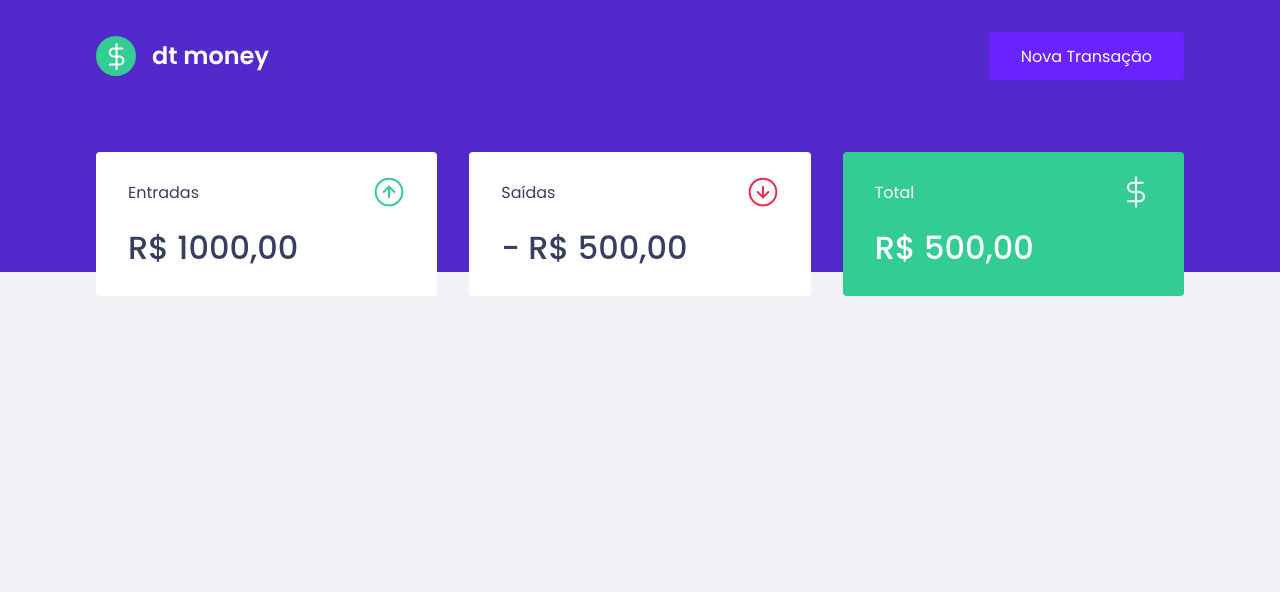
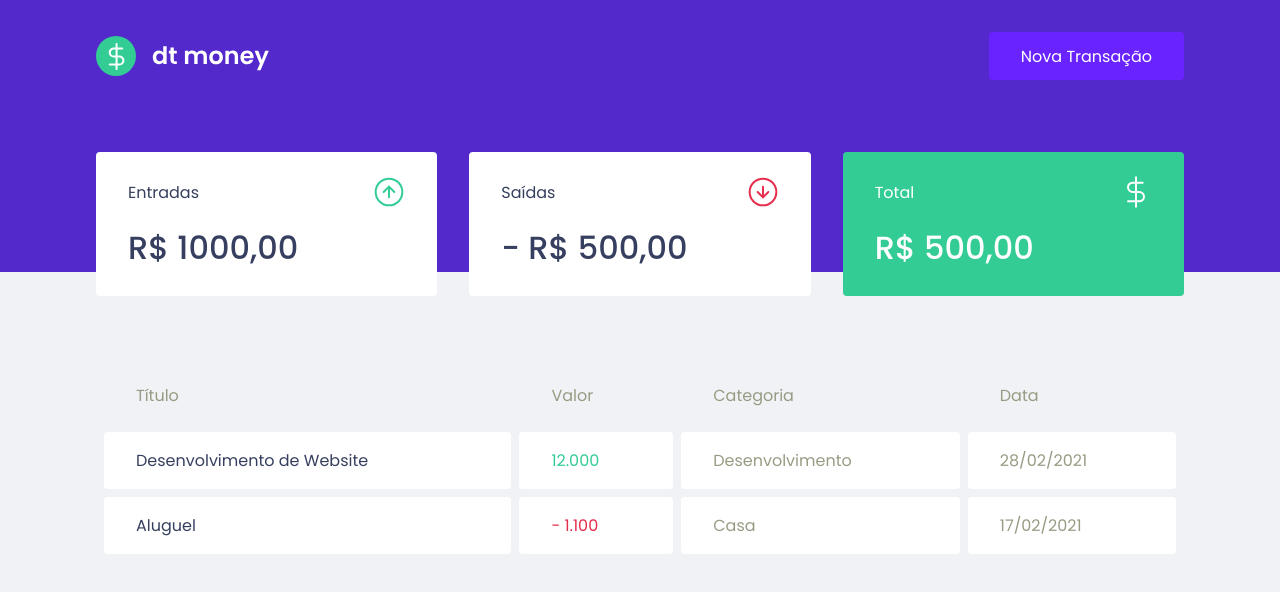
Before and after one commit to dionysoleao/my-money, a React (Create React App) app: page / in a window 1280 px wide. Shown: the top 592 px of the page. Built offline with nearby package versions, Linux system fonts and the light colour scheme.

Commit message:
Estilização da TransactionsTable

```diff
--- a/src/components/Dashboard/index.tsx
+++ b/src/components/Dashboard/index.tsx
@@ -1,11 +1,13 @@
 import { Container } from "./styles";
 import { Summary } from "../Summary/index";
+import { TransactionsTable } from "../TransactionsTable";
 
 export function Dashboard(){
 
     return(
         <Container>
             <Summary />
+            <TransactionsTable />
         </Container>
     )
 }
--- /dev/null
+++ b/src/components/TransactionsTable/index.tsx
@@ -0,0 +1,33 @@
+import { Container } from "./styles"
+
+export function TransactionsTable () {
+    return(
+        <Container>
+            <table>
+                <thead>
+                    <tr>
+                        <th>Título</th>
+                        <th>Valor</th>
+                        <th>Categoria</th>
+                        <th>Data</th>
+                    </tr>
+                </thead>
+                <tbody>
+                    <tr>
+                        <td>Desenvolvimento de Website</td>
+                        <td className="deposit">12.000</td>
+                        <td>Desenvolvimento</td>
+                        <td>28/02/2021</td>
+                    </tr>
+                    <tr>
+                        <td>Aluguel</td>
+                        <td className="withdraw">- 1.100</td>
+                        <td>Casa</td>
+                        <td>17/02/2021</td>
+                    </tr>
+
+                </tbody>
+            </table>
+        </Container>
+    )
+}
--- /dev/null
+++ b/src/components/TransactionsTable/styles.ts
@@ -0,0 +1,42 @@
+import styled from "styled-components"
+
+export const Container  = styled.div`
+
+margin-top:4rem;
+
+    table{
+        width:100%;
+        border-spacing:0.5rem;
+
+    }
+
+    th {
+        color:var(--text-body);
+        font-weight:400;
+        padding:1rem 2rem;
+        text-align: left;
+        line-height:1.5rem;
+    }
+
+    td{
+        padding: 1rem 2rem;
+        border:0;
+        background-color:var(--shape);
+        color: var(--text-body);
+        border-radius: 0.25rem;
+
+        &:first-child{
+        color: var(--text-title);
+        }
+
+        &.deposit{
+            color: var(--green);
+        }
+
+        &.withdraw{
+            color: var(--red);
+        }
+    }
+
+
+`
```
